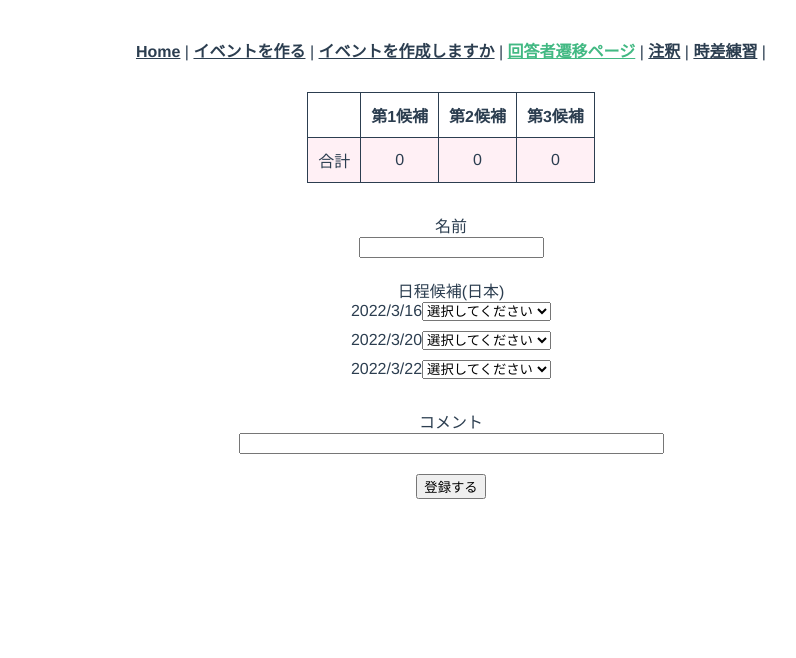
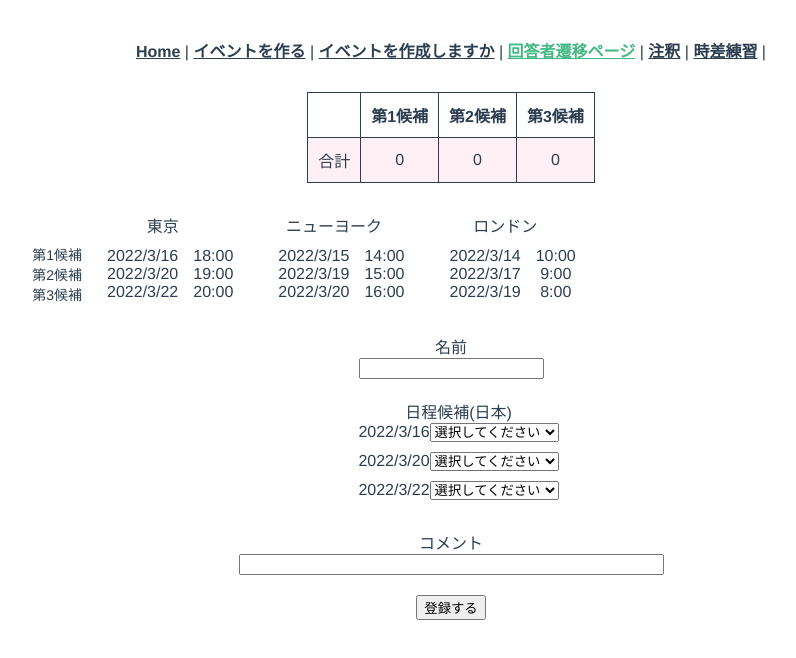
Before and after one commit to kanacoyn/arrangeapp, a Vue app: page /answerQuestions in a window 1280 px wide. Shown: the top 658 px of the page, without its empty margins (189-985 px from the left). Built offline with nearby package versions, Linux system fonts and the light colour scheme.

Commit message:
表の作成

```diff
--- a/src/views/AnswerQuestions.vue
+++ b/src/views/AnswerQuestions.vue
@@ -32,6 +32,49 @@
         <div>{{ user.name }}</div>
         <div>{{ user.comment }}</div>
         <hr />
+      </div>
+    </div>
+    <div class="select-datelist" v-show="countriesShow">
+      <div class="answer">
+        <div>第1候補</div>
+        <div>第2候補</div>
+        <div>第3候補</div>
+      </div>
+      <div class="country-list">
+        <div class="country">東京</div>
+        <div class="flex">
+          <div class="date">
+            <div v-for="date of eventInfo.date.date" v-bind:key="date.id">
+              {{ date.date }}
+            </div>
+          </div>
+          <div class="date">
+            <div v-for="time of eventInfo.date.dateTime" v-bind:key="time.id">
+              {{ time.dateTime }}
+            </div>
+          </div>
+        </div>
+      </div>
+      <div class="global-city">
+        <div
+          class="country-list"
+          v-for="city of eventInfo.cityArray"
+          v-bind:key="city.id"
+        >
+          <div class="country">{{ city.name }}</div>
+          <div class="flex">
+            <div class="date">
+              <div v-for="date of city.date.date" v-bind:key="date.id">
+                {{ date.date }}
+              </div>
+            </div>
+            <div class="date">
+              <div v-for="time of city.date.dateTime" v-bind:key="time.id">
+                {{ time.dateTime }}
+              </div>
+            </div>
+          </div>
+        </div>
       </div>
     </div>
     <div v-show="buttonShow">
@@ -128,6 +171,8 @@ export default class AnswerFinished extends Vue {
   private showForm = true;
   // ボタンの表示・非表示
   private buttonShow = false;
+  // 都市の注釈表示・非表示
+  private countriesShow = true;
 
   created(): void {
     this.eventInfo = this.$store.getters.getEvent;
@@ -219,11 +264,13 @@ export default class AnswerFinished extends Vue {
     }
     this.showForm = false;
     this.buttonShow = true;
+    this.countriesShow = false;
   }
 
   onClick(): void {
     this.buttonShow = false;
     this.showForm = true;
+    this.countriesShow = true;
     this.name = "";
     this.comment = "";
   }
@@ -264,4 +311,36 @@ table {
   display: flex;
   justify-content: center;
 }
+.flex {
+  display: flex;
+}
+
+.date {
+  margin-left: 15px;
+}
+
+.country {
+  margin-bottom: 10px;
+}
+
+.country-list {
+  margin-right: 30px;
+}
+
+.global-city {
+  display: flex;
+}
+
+.select-datelist {
+  max-width: 1000px;
+  display: flex;
+  justify-content: center;
+  margin-bottom: 30px;
+}
+
+.answer {
+  font-size: 14px;
+  margin-top: 31px;
+  margin-right: 10px;
+}
 </style>
```
